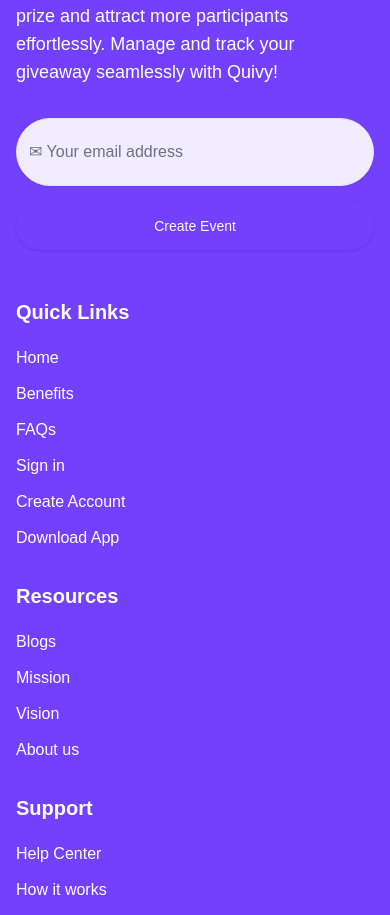
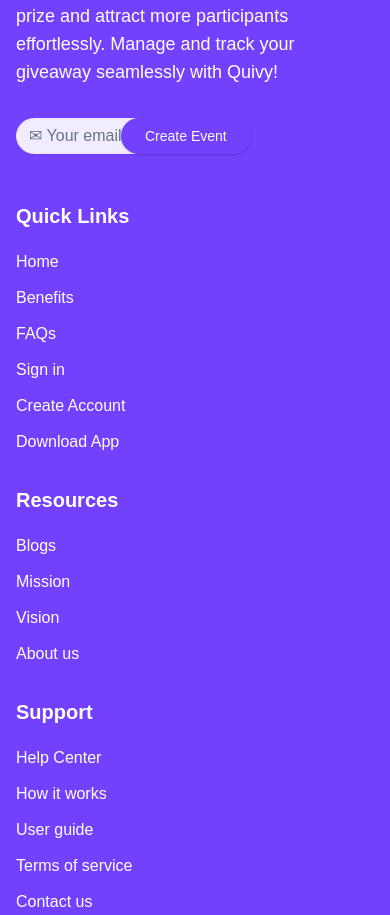
Before and after one commit to hillonyechekwa/quivy-frontend, a Next.js app: page / in a window 390 px wide. Shown: the part 7426-8341 px from the top of the page. Built offline with nearby package versions, Linux system fonts and the light colour scheme; no server answers; a web font is replaced by a local one.

Commit message:
Refactor Footer component layout and styles; adjust input and button sizes for better responsiveness

```diff
--- a/app/Footer.tsx
+++ b/app/Footer.tsx
@@ -29,15 +29,15 @@
                         Quivy!
                     </p>
 
-                    <div className="flex flex-col sm:flex-row gap-4 max-w-md">
+                    <div className="flex flex-row items-center gap-4 max-w-md">
                         <Input
                             type="email"
                             placeholder="&#9993; Your email address"
-                            className="rounded-full py-6 bg-white/90 flex-1"
+                            className="rounded-full py-4 md:py-6 bg-white/90 flex-1 w-[300px] md:w-[800px]"
                         />
                         <Button
                             variant="default"
-                            className="rounded-full px-8 py-6 bg-quivyPurple hover:bg-quivyPurple/90 whitespace-nowrap"
+                            className="rounded-full px-6 py-3 md:py-6 bg-quivyPurple hover:bg-quivyPurple/90 whitespace-nowrap relative -left-36"
                         >
                             Create Event
                         </Button>
```
